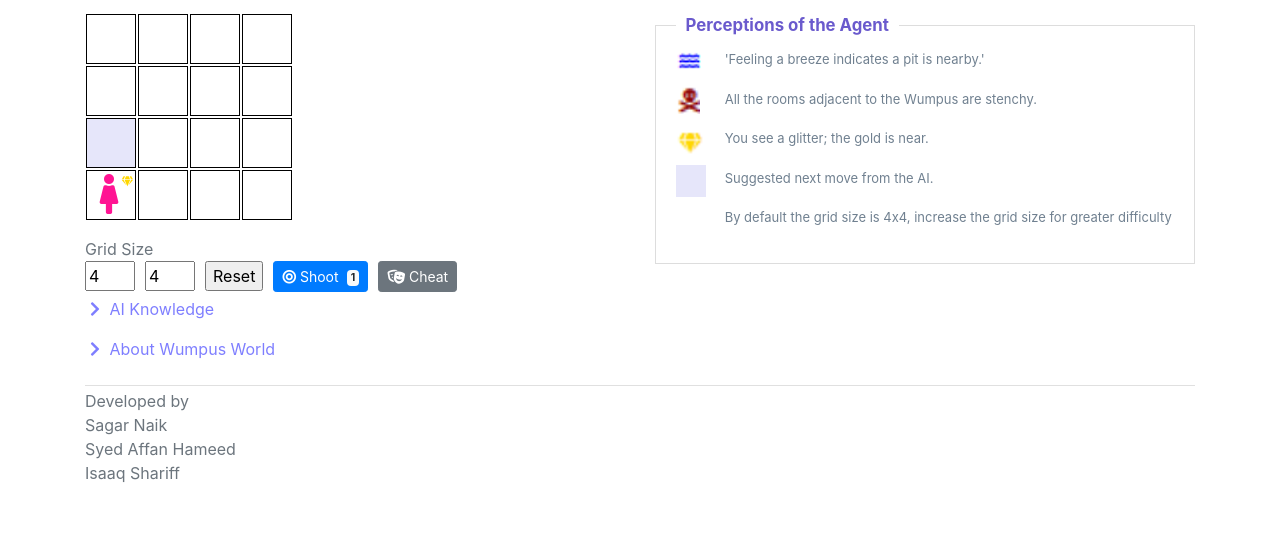
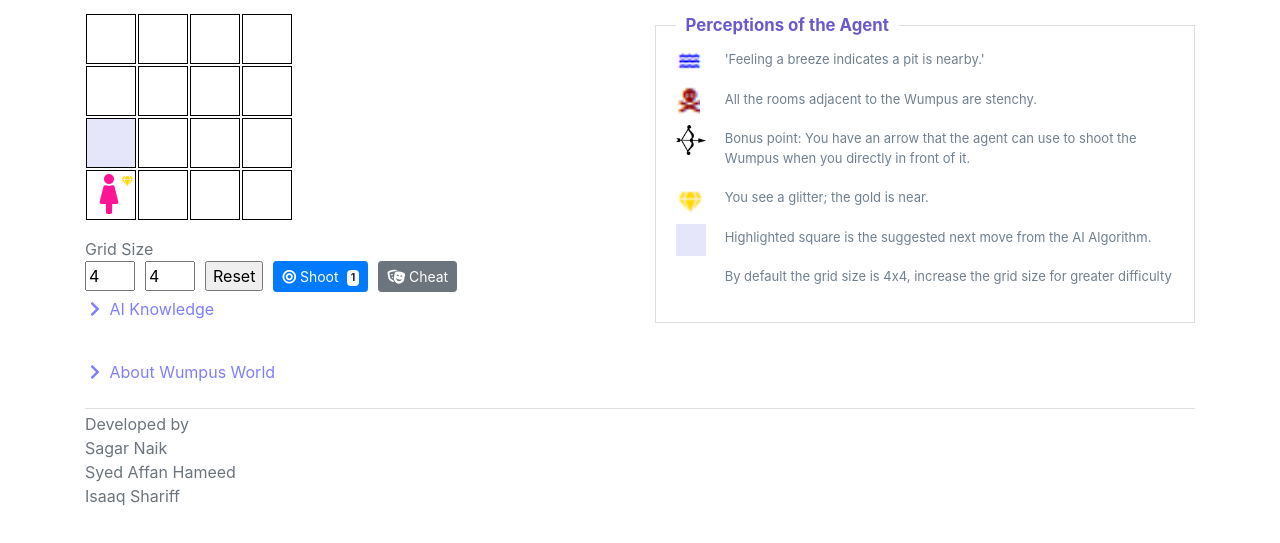
Before and after one commit to Syed-Affan-Hameed/wumpus-master, a plain HTML site: page index.html in a window 1280 px wide. Shown: the part 119-662 px from the top of the page. Drawn offline with nearby package versions, Linux system fonts and the light colour scheme; some icons are missing.

Commit message:
Added the Arrow instruction

```diff
--- a/index.html
+++ b/index.html
@@ -40,6 +40,14 @@
             </div>
             <div class='row'>
               <div class='col-1'>
+                <img src='images/arrow1.png' width='30px' title='Arrow' />
+              </div>
+              <div class='col percept'>
+                <p>Bonus point: You have an arrow that the agent can use to shoot the Wumpus when you directly in front of it.</p>
+              </div>
+            </div>
+            <div class='row'>
+              <div class='col-1'>
                 <img src='images/glitter.png' width='30px' title='You see a glitter. The gold is nearby.' />
               </div>
               <div class='col percept'>
@@ -51,7 +59,7 @@
                 <img src='images/hint.png' width='30px' title='Suggested next move from the AI.' />
               </div>
               <div class='col percept'>
-                <p>Suggested next move from the AI.</p>
+                <p>Highlighted square is the suggested next move from the AI Algorithm.</p>
               </div>
             </div>
             <div class='row'>
```
Also changed, not shown: images/arrow1.png (added).
